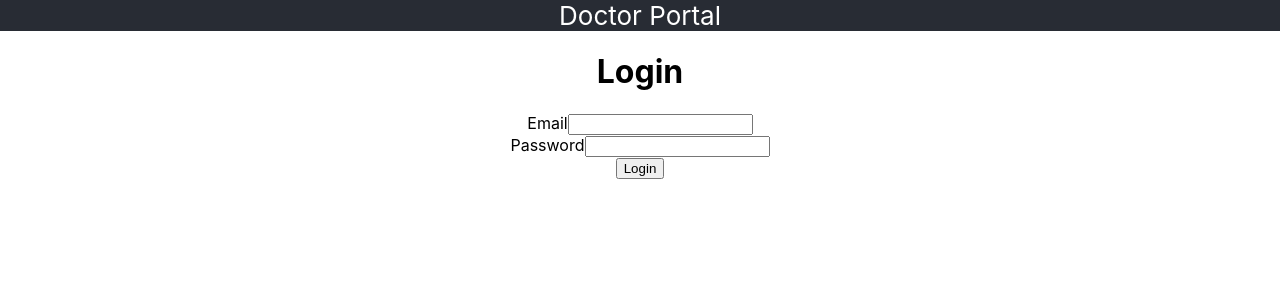
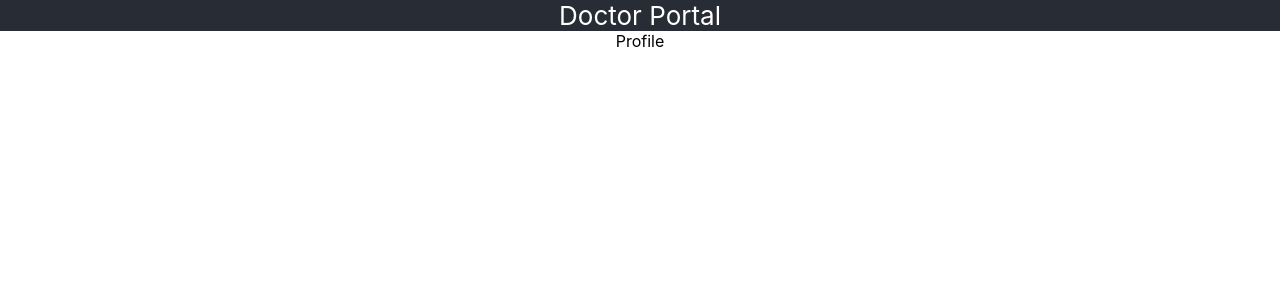
Before and after one commit to KiranMungekar/doctorPortal, a React (Create React App) app: page /profile/1 in a window 1280 px wide. Shown: the top 300 px of the page. Built offline with nearby package versions, Linux system fonts and the light colour scheme.

Commit message:
Created basic auth routing

```diff
--- a/package.json
+++ b/package.json
@@ -8,6 +8,8 @@
     "@testing-library/user-event": "^7.2.1",
     "react": "^16.13.1",
     "react-dom": "^16.13.1",
+    "react-router": "^5.2.0",
+    "react-router-dom": "^5.2.0",
     "react-scripts": "3.4.3"
   },
   "scripts": {
--- a/src/App.js
+++ b/src/App.js
@@ -1,20 +1,46 @@
 import React from 'react';
 import logo from './logo.svg';
 import './App.css';
+import {Route, BrowserRouter as Router, Switch,Link} from 'react-router-dom';
+
 
 import Signup from './Signup';
+import Home from './Home';
+import Profile from './Profile';
+import ProtectedRoutes from './ProtectedRoutes';
+import { Dashboard } from './Dashboard';
+
 
 function App() {
   return (
+
         <div className="App">
+          <Router>
           <header className="App-header">
             Doctor Portal
+            {/* <div>
+              <Link to="/">Home</Link>
+              <Link to="/signup" >Signup</Link>
+              <Link to="/profile">Profile</Link>
+            </div> */}
           </header>
           <div className="App-container">
-            <Signup/>
+
+              <Switch>
+                <Route exact path="/" component={Home} />
+                <Route exact path="/signup" component={Signup} />
+
+                <ProtectedRoutes exact path="/profile/:id" component={Profile} />
+                <ProtectedRoutes exact path="/dashboard/:id" component={Dashboard} />
+
+                {/* <Route path="/profile" component={Profile} /> */}
+              </Switch>
+
+          </div>
+          </Router>
         </div>
 
-    </div>
+
       );
 }
 
--- /dev/null
+++ b/src/AuthService.js
@@ -0,0 +1,24 @@
+class AuthService{
+    constructor(){
+        this.authenticated=true;
+    }
+
+
+
+    login(cb){
+        this.authenticated=true;
+        cb();
+    }
+
+    logout(cb){
+        this.authenticated=false;
+        cb();
+    }
+
+    checkAuth(){
+        return this.authenticated;
+
+    }
+}
+
+export default new AuthService();
--- /dev/null
+++ b/src/Dashboard.js
@@ -0,0 +1,19 @@
+import React, { useEffect } from 'react'
+import {useParams,useLocation} from 'react-router-dom';
+
+export const Dashboard = ()=>{
+    const params=useParams()
+
+    useEffect(()=>{
+       console.log(params);
+    },[])
+
+
+
+
+        return(
+            <div>
+                <h1>`Dashboard of {params.id}`  </h1>
+            </div>
+        )
+}
--- /dev/null
+++ b/src/Home.js
@@ -0,0 +1,19 @@
+import React, { Component } from 'react'
+import { Redirect ,useLocation , useHistory} from 'react-router';
+import {Link} from 'react-router-dom'
+
+const Home =()=>{
+
+        return(
+            <div>
+                <h1>Home</h1>
+                <Link to="/signup" >
+                    SignIn
+                </Link>
+
+
+            </div>
+        )
+}
+
+export default Home;
--- a/src/Profile.js
+++ b/src/Profile.js
@@ -1,6 +1,14 @@
 import React, { Component } from 'react'
 
 
-class Profile extends Component{
+const Profile =()=>{
+
+        return(
+            <div>
+                Profile
+            </div>
+        )
 
 }
+
+export default Profile;
--- /dev/null
+++ b/src/ProtectedRoutes.js
@@ -0,0 +1,28 @@
+import React from 'react'
+import { Redirect ,useLocation , useHistory} from 'react-router';
+import {Link, Route} from 'react-router-dom'
+
+import authService from './AuthService';
+
+
+const ProtectedRoutes = ({component:Component, ...rest})=>{
+
+    return(
+        <Route
+            {...rest}
+            render={
+                (props) => {
+                    if(authService.checkAuth()){
+                        return <Component />
+                    }else{
+                        return <p>Invalid Login...</p>
+                    }
+
+             }}
+        />
+    )
+
+}
+
+
+export default ProtectedRoutes;
--- a/src/Signup.js
+++ b/src/Signup.js
@@ -1,14 +1,14 @@
 import React, { Component } from 'react'
-
-function login(){
-    alert('Login please')
-}
-
-class Signup extends Component{
+import authService from './AuthService';
 
 
 
-    render(){
+
+const Signup= (props)=>{
+
+
+
+
         return(
             <div>
                 <h1>Login</h1>
@@ -22,13 +22,17 @@ class Signup extends Component{
                         <input type="password" id="password" name="password" />
                     </div>
                     <div>
-                        <button onClick={login}>Login</button>
+                        <button onClick={()=>{
+                            authService.login(()=> {
+                                props.history.push('/dashboard/user1')
+                            })
+                        }}>Login</button>
                     </div>
                 </div>
 
             </div>
         )
-    }
+
 }
 
 export default Signup;
```
Also changed, not shown: 1 other file (tests, documents, lock files or other folders). Lines whose indentation alone changed are shown as unchanged.
